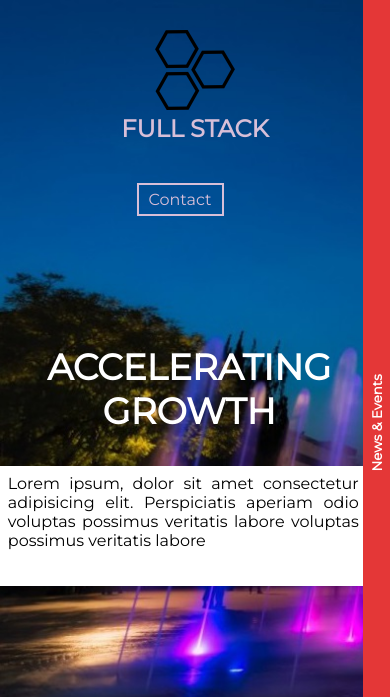
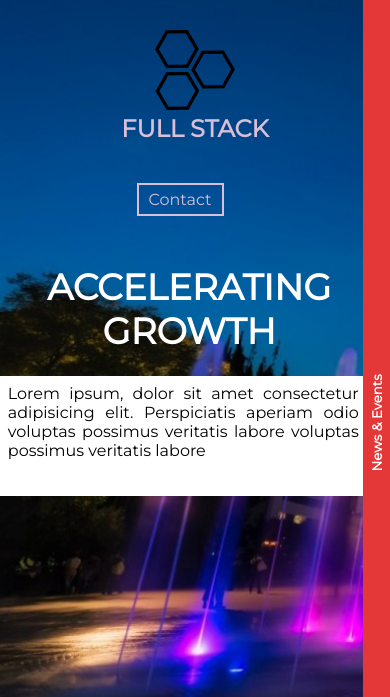
Before and after one commit to BenjaminAR/layout_1, a plain HTML site: page index.html in a window 390 px wide. Shown: the top 697 px of the page. Drawn offline with Linux system fonts and the light colour scheme.

Commit message:
maquetado final

```diff
--- a/css/styles.css
+++ b/css/styles.css
@@ -142,8 +142,6 @@ text-align: center;
     background: rgb(61, 60, 55);
     color: grey;
     margin-top: 155px;
-
-
 }
 .foo1{
     text-align: center;
@@ -151,7 +149,6 @@ text-align: center;
     height: 80px;
     width: 20%;
     float: left;
-
 }
 .foo2{
     float: right;
@@ -164,7 +161,6 @@ text-align: center;
     margin-left: 80px;
     display: inline-block;
     box-sizing: border-box;
-
 }
 @media screen and (max-width: 450px){
 
@@ -212,7 +208,7 @@ text-align: center;
     .cuadroTra{
         width: 97%;
         height: 120px;
-        top: -70px;
+        top: -150px;
         font-size: 150%;
         text-align: center;
     }
@@ -220,7 +216,7 @@ text-align: center;
         position: absolute;
         width: 94%;
         height: 120px;
-        top: 60px;
+        top: -30px;
         padding:2%;
     }
     .botonContacto{
```
